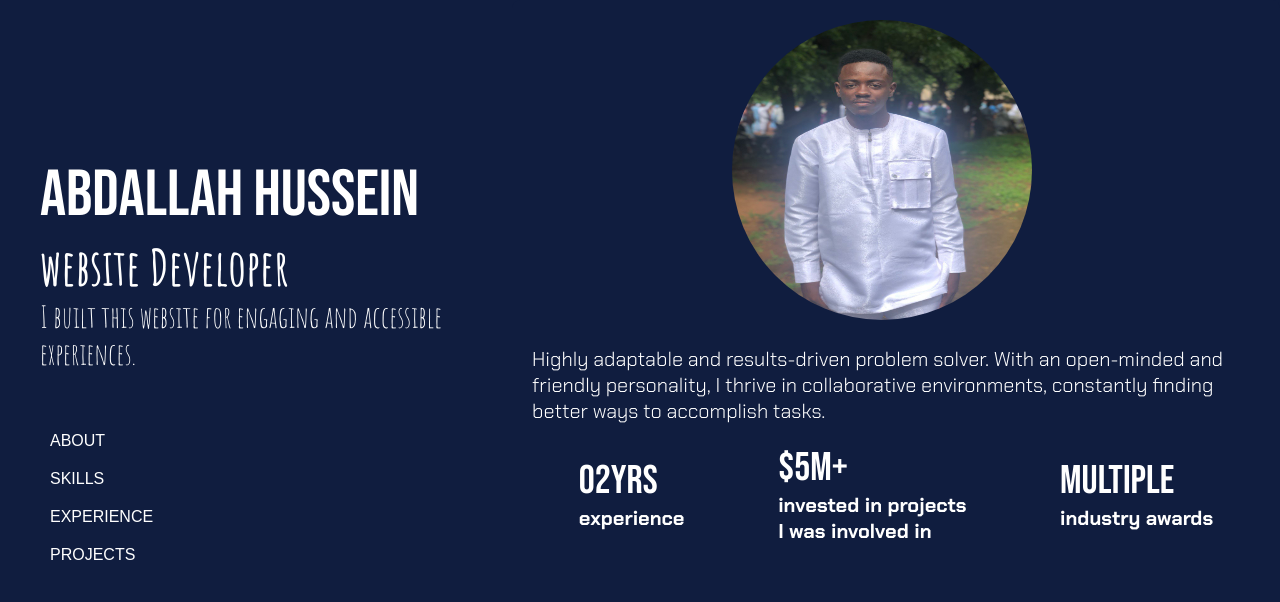
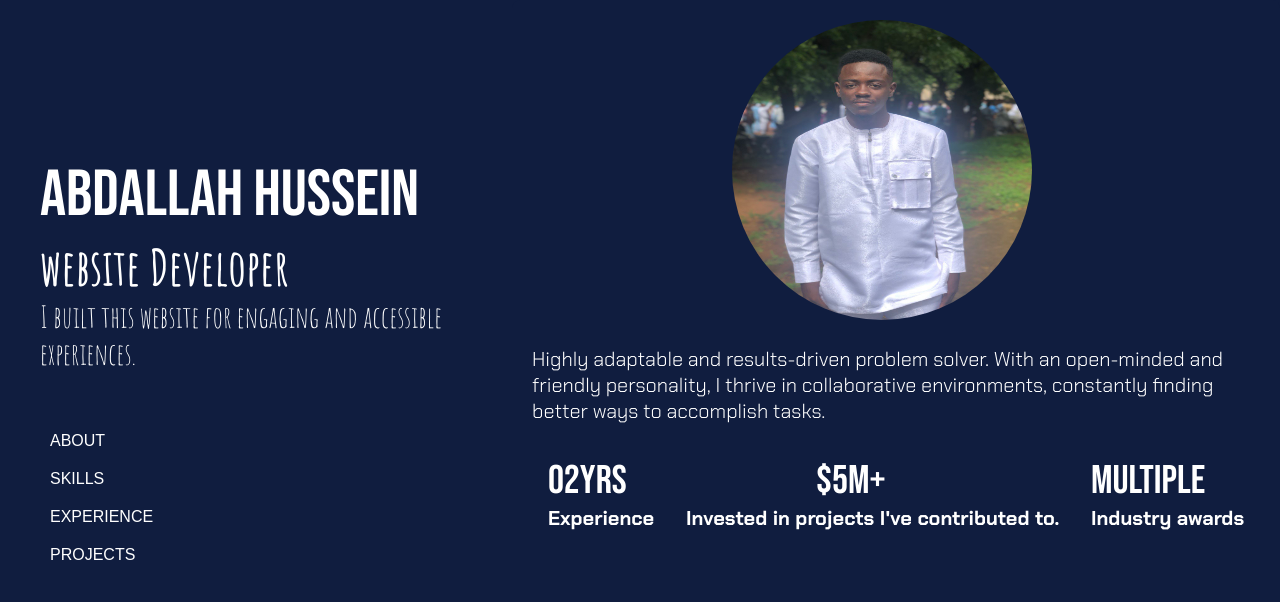
Before and after one commit to Tardigrade180/portfolio-first, a plain HTML site: page index.html in a window 1280 px wide. Shown: the top 602 px of the page. Drawn offline with Linux system fonts and the light colour scheme.

Commit message:
portfolio edit about section

```diff
--- a/index.html
+++ b/index.html
@@ -63,21 +63,21 @@
             <span class="second-items">
                 <div>
                     <h1>02yrs</h1>
-                    <h4>experience</h4>
+                    <h4>Experience</h4>
                 </div>
                 <div>
-                    <h1>$5M+</h1>
-                    <h4>invested in projects <br> I was involved in</h4>
+                    <h1 class="header5">$5M+</h1>
+                    <h4>Invested in projects I've contributed to.</h4>
                 </div>
                 <div>
                     <h1>Multiple</h1>
-                    <h4>industry awards</h4>
+                    <h4>Industry awards</h4>
                 </div>
             </span>
         </section>
 
         <section id="skills">
-            <h1>skills</h1><hr><br>
+            <h1>SKILL</h1><hr><br>
 
             <li>Skilled in HTML, CSS, and javascript programming languages.</li><br>
             <li>Skilled in using Github, slack and Discord for managing entire projects.</li><br>
--- a/style.css
+++ b/style.css
@@ -157,6 +157,8 @@ section {
     column-gap: 500px;
 }
 
+
+
 .form{
     height: 500px;
 }
@@ -190,6 +192,11 @@ section {
 
 }
 
+.header5{
+    margin-left: 130px;
+}
+
+
 html {
     scroll-behavior: smooth; /* Enables smooth scrolling */
 }
```
